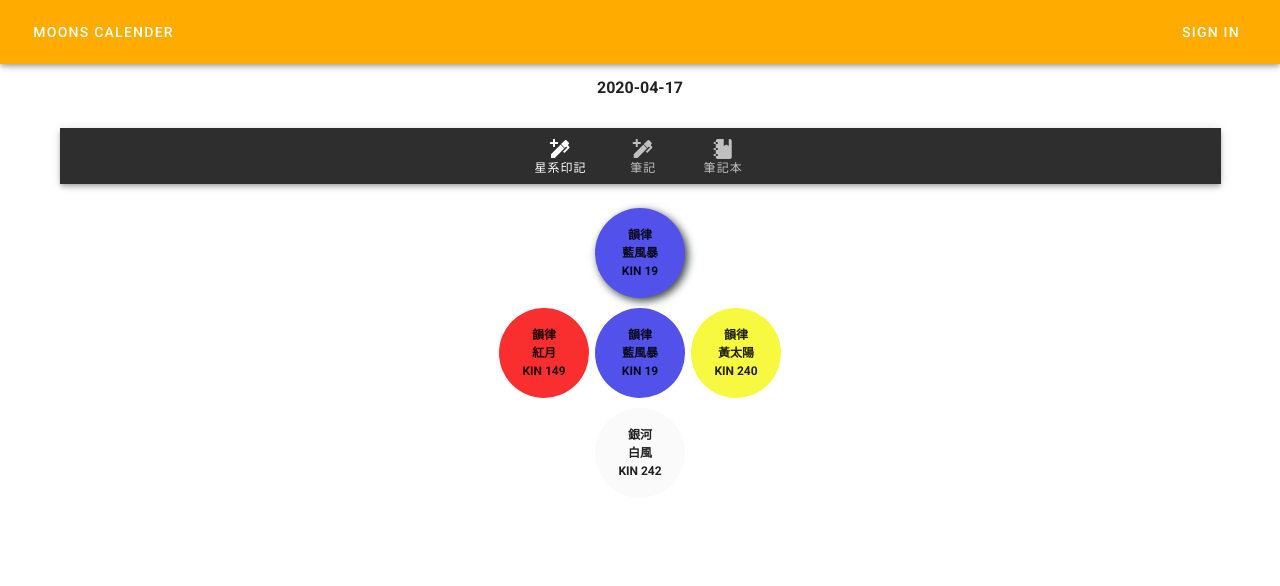
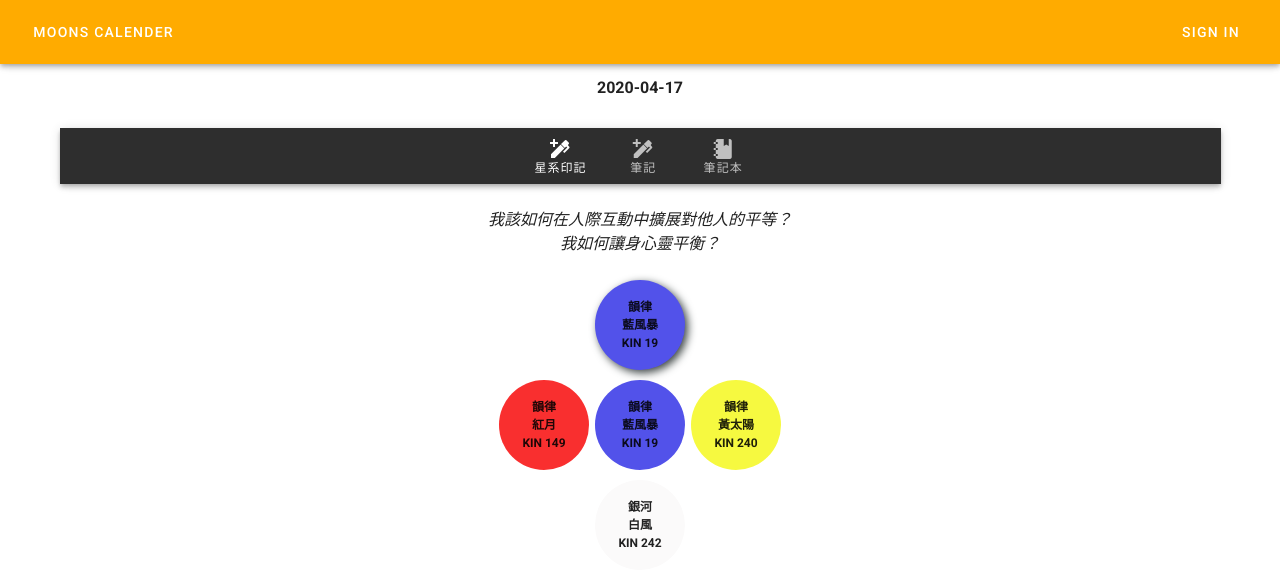
Before and after one commit to faytw/notes-my-daliy-kin, a Vue app: page / in a window 1280 px wide. Shown: the top 586 px of the page. Built offline with nearby package versions, Linux system fonts and the light colour scheme.

Commit message:
add tone questions in signature page

```diff
--- a/src/components/Signature.vue
+++ b/src/components/Signature.vue
@@ -1,5 +1,13 @@
 <template>
   <v-row justify="center">
+    <v-col cols="12" class="text-center">
+      <div class="mc-qustion font-italic"
+        v-for="(content,index) in questionContent"
+        :key="index"
+      >
+        {{ content }}
+      </div>
+    </v-col>
     <v-col
       class='mc-container col-md-6 col-sm-6 text-center'
       cols="10">
@@ -29,6 +37,7 @@ export default {
   name: 'signature',
   data: () => ({
     displayData: [],
+    questionContent: [],
   }),
   computed: {
     ...mapState('signature', [
@@ -38,10 +47,11 @@ export default {
   watch: {
     infos(val) {
       this.setPositionNowProp(val)
+      this.setQuestionContent(val)
     }
   },
   methods: {
-    setPositionNowProp(val){
+    setPositionNowProp(val) {
       const { hours } = setDate(new Date())
       const temp = val.slice()
       this.displayData = temp.map((data) => {
@@ -51,6 +61,18 @@ export default {
         }
         return data
       })
+    },
+    setQuestionContent(val) {
+      const toneText = val.filter(info => info.position === 'middle')[0].toneText
+      const tempString = this.$t(`toneQuestion.${toneText}`)
+      const questionMarkType = {
+        en: '?',
+        zhHant: '？'
+      }
+      const mark = questionMarkType[this.$i18n.locale]
+      this.questionContent = tempString.split(`${mark}`)
+        .filter(content => content)
+        .map((content) => `${content}${mark}`)
     }
   },
 }
--- a/src/locales/zhHant.json
+++ b/src/locales/zhHant.json
@@ -13,6 +13,21 @@
     "spectral": "光譜",
     "crystal": "水晶",
     "cosmic": "宇宙"
+  },
+  "toneQuestion": {
+    "magnetic": "我的目的是什麼？我能夠吸引什麼？",
+    "lunar": "我的挑戰是什麼？挑起我的恐懼與害怕的是什麼？",
+    "electric": "我該如何給予最好的服務？我最佳的服務特質是什麼？",
+    "self-existing": "我該以什麼方式服務自己？以什麼方式服務他人？",
+    "overtone": "我該如何讓自己擁有最大的力量？我的最佳力量是什麼？",
+    "rhythmic": "我該如何在人際互動中擴展對他人的平等？我如何讓身心靈平衡？",
+    "resonant": "我該如何調整出更好的服務？我如何歸於中心？",
+    "galactic": "我以自己的信念生活嗎？我是否活出了我所相信的？我忠於自己什麼？",
+    "solar": "我的意圖是什麼？我如何實現人生目的？",
+    "planetary": "我要在世間顯化什麼？",
+    "spectral": "我該如何釋放或放下？",
+    "crystal": "我該如何將自己奉獻給所有生命？",
+    "cosmic": "我如何回到當下，並超越至下個階段？如何分享愛與喜樂？"
   },
   "sealText": {
     "sun": "黃太陽",
```
